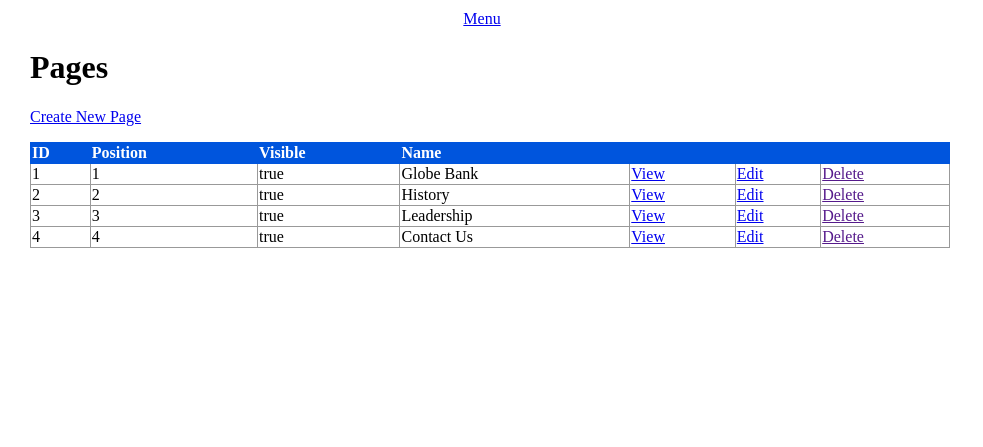
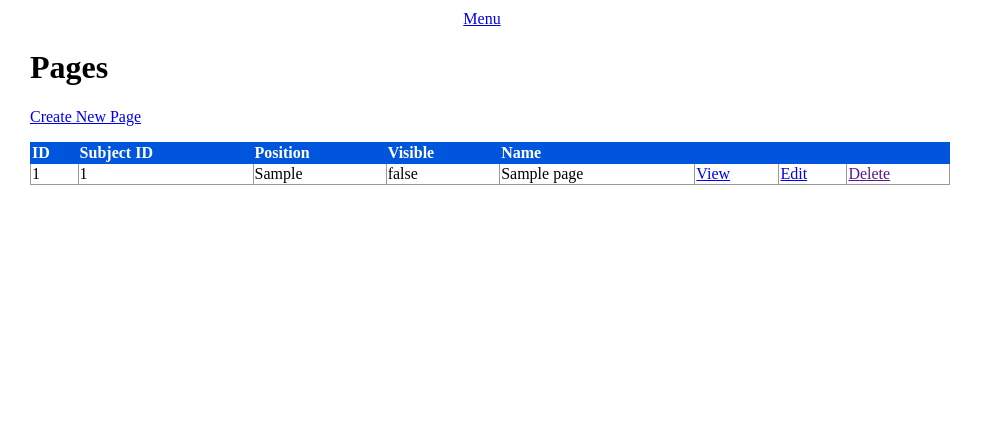
Before and after one commit to Jose1i1o/globe_bank, a PHP site: page /staff/pages/index.php in a window 1280 px wide. Shown: the part 40-487 px from the top of the page, without its empty margins (0-983 px from the left). Run offline with PHP 8.4, Linux system fonts and the light colour scheme; tables that the repository leaves empty or names only in its code hold one stand-in row (values such as "Sample post").

Commit message:
list pages

```diff
--- a/globe_bank/private/query_functions.php
+++ b/globe_bank/private/query_functions.php
@@ -11,3 +11,15 @@ function find_all_subjects()
     confirm_result_set($result);
     return $result;
 }
+
+function find_all_pages()
+{
+    global $db;
+
+    $sql = 'SELECT * FROM pages '; // space required or trouble shooting
+    $sql .= 'ORDER BY position ASC';
+    // echo $sql;
+    $result = mysqli_query($db, $sql);
+    confirm_result_set($result);
+    return $result;
+}
--- a/globe_bank/public/staff/pages/index.php
+++ b/globe_bank/public/staff/pages/index.php
@@ -1,12 +1,9 @@
 <?php require_once('../../../private/initialize.php'); ?>
 
 <?php
-$pages = [
-  ['id' => '1', 'position' => '1', 'visible' => '1', 'menu_name' => 'Globe Bank'],
-  ['id' => '2', 'position' => '2', 'visible' => '1', 'menu_name' => 'History'],
-  ['id' => '3', 'position' => '3', 'visible' => '1', 'menu_name' => 'Leadership'],
-  ['id' => '4', 'position' => '4', 'visible' => '1', 'menu_name' => 'Contact Us'],
-];
+
+$page_set = find_all_pages();
+
 ?>
 
 <?php $page_title = 'Pages'; ?>
@@ -23,6 +20,7 @@ $pages = [
     <table class="list">
       <tr>
         <th>ID</th>
+        <th>Subject ID</th>
         <th>Position</th>
         <th>Visible</th>
         <th>Name</th>
@@ -31,9 +29,10 @@ $pages = [
         <th>&nbsp;</th>
       </tr>
 
-      <?php foreach ($pages as $page) { ?>
+      <?php while ($page = mysqli_fetch_assoc($page_set)) { ?>
         <tr>
           <td><?php echo h($page['id']); ?></td>
+          <td><?php echo h($page['subject_id']); ?></td>
           <td><?php echo h($page['position']); ?></td>
           <td><?php echo $page['visible'] == 1 ? 'true' : 'false'; ?></td>
           <td><?php echo h($page['menu_name']); ?></td>
@@ -44,6 +43,8 @@ $pages = [
       <?php } ?>
     </table>
 
+    <?php mysqli_free_result($page_set); ?>
+
   </div>
 
 </div>
```
